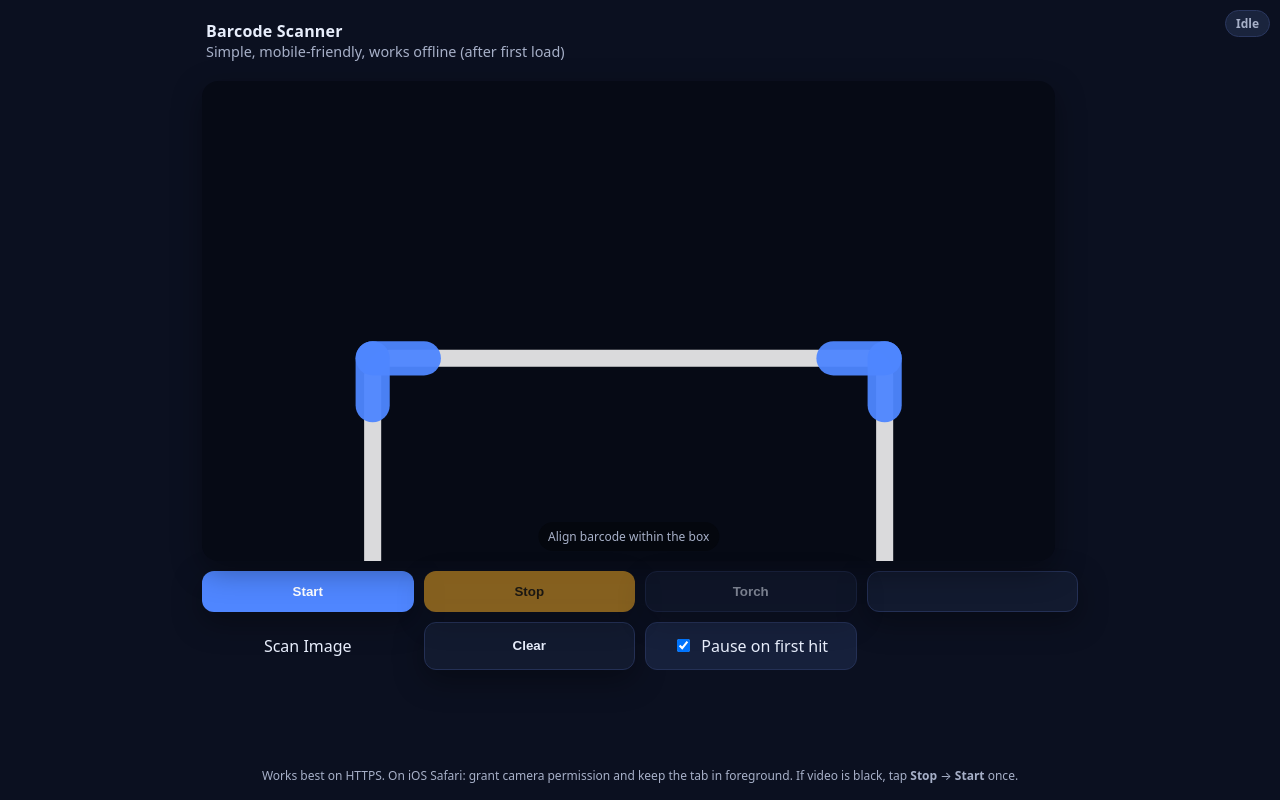
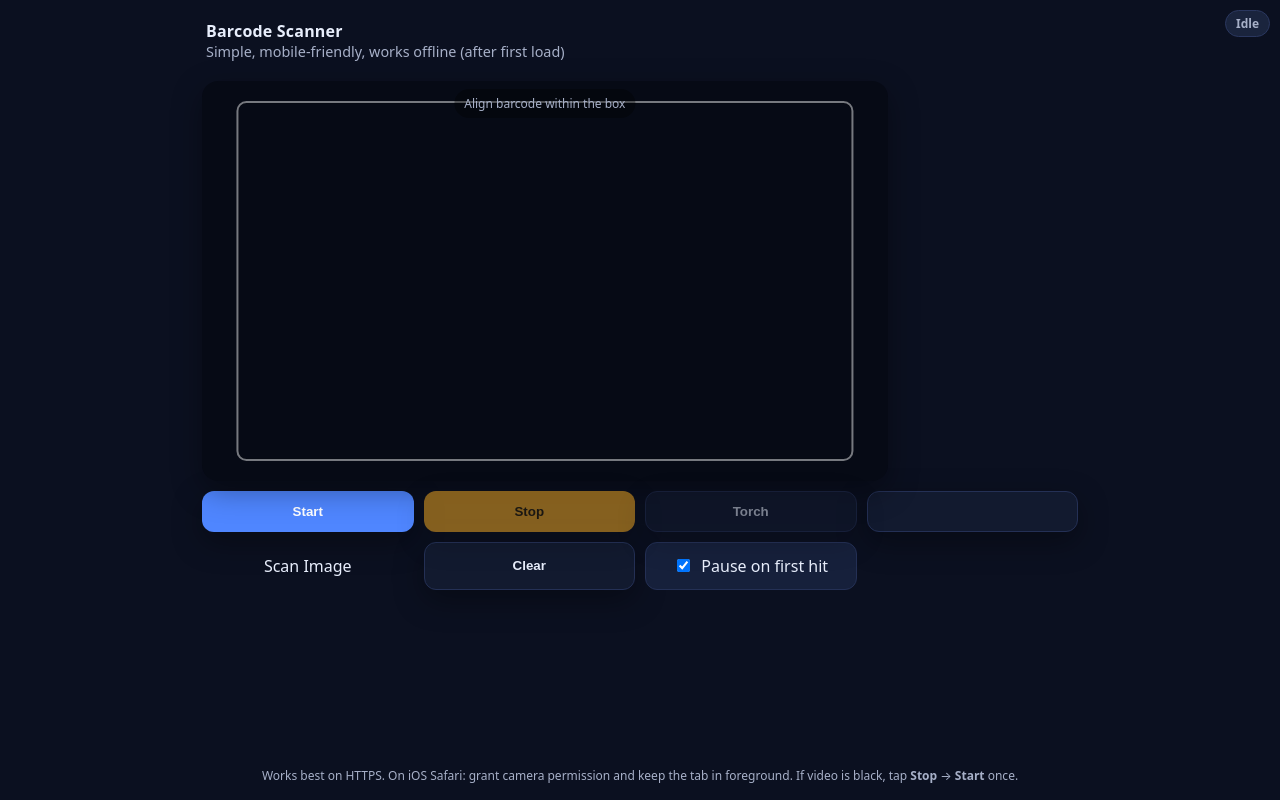
Before and after one commit to dr-afif/test, a plain HTML site: page index.html in a window 1280 px wide. Drawn offline with Linux system fonts and the light colour scheme.

Commit message:
Update index.html

```diff
--- a/index.html
+++ b/index.html
@@ -39,21 +39,28 @@
     }
     .title { font-weight: 700; letter-spacing: 0.2px; }
     .muted { color: var(--muted); font-size: 0.9rem; }
-
+    /* Viewfinder container */
     .video-wrap {
       position: relative;
       background: #060a15;
       border-radius: 16px;
       box-shadow: var(--shadow);
       overflow: hidden;
-      aspect-ratio: 12/7; /* match guide box ratio (60:35) */ /* tall preview for mobile; prevents layout shift */
+      aspect-ratio: 12/7; /* keep in sync with guide */
       max-height: 38vh;
     }
+
+    /* Centered, ratio-locked guide box that always fits inside with margins */
+    .guide-box { position: absolute; top: 50%; left: 50%; transform: translate(-50%, -50%);
+      width: 92%; max-width: calc(100% - 16px); /* horizontal margin */
+      aspect-ratio: 12/7; border: 2px solid rgba(255,255,255,0.45); border-radius: 10px;
+      box-shadow: inset 0 0 0 1px rgba(0,0,0,0.15); pointer-events: none; }
+    @media (min-width: 680px) { .guide-box { width: 90%; } }
     video { width: 100%; height: 100%; object-fit: cover; display: block; }
-    .guides { position: absolute; inset: 0; pointer-events: none; }
-    .guide-rect { stroke: rgba(255,255,255,0.85); stroke-width: 2; fill: none; }
-    .corner { stroke: rgba(79,134,255,0.95); stroke-width: 4; stroke-linecap: round; stroke-linejoin: round; }
-    .hint { position: absolute; left: 50%; bottom: 10px; transform: translateX(-50%); font-size: 12px; color: var(--muted); background: rgba(0,0,0,0.35); padding: 6px 10px; border-radius: 999px; }
+    .guides { display: none !important; }
+    .guide-rect { display: none !important; }
+    .corner { display: none !important; }
+    .hint { position: absolute; left: 50%; top: 8px; transform: translateX(-50%); font-size: 12px; color: var(--muted); background: rgba(0,0,0,0.35); padding: 6px 10px; border-radius: 999px; }
     .led {
       position: absolute; top: 10px; right: 10px; z-index: 3;
       padding: 4px 10px; border-radius: 999px; font-size: 12px; font-weight: 600;
@@ -95,7 +102,7 @@
     @media (min-width: 680px) { /* desktop-friendly */
       .app { max-width: 900px; margin: 0 auto; }
       .controls { grid-template-columns: repeat(4, 1fr); }
-      .video-wrap { aspect-ratio: 16/9; max-height: 60vh; }
+      .video-wrap { aspect-ratio: 12/7; max-height: 50vh; }
     }
   </style>
   <!-- ZXing (UMD) for barcode scanning -->
@@ -114,23 +121,7 @@
     <main>
       <section class="video-wrap">
         <video id="preview" playsinline autoplay muted></video>
-        <svg class="guides" viewBox="0 0 100 100" preserveAspectRatio="none" aria-hidden="true">
-          <!-- Centered guide box (60% width, 35% height) -->
-          <rect class="guide-rect" x="20" y="32.5" width="60" height="35" rx="2"/>
-          <!-- Corner brackets (inward-facing) -->
-          <!-- TL -->
-          <line class="corner" x1="20" y1="32.5" x2="26" y2="32.5"/>
-          <line class="corner" x1="20" y1="32.5" x2="20" y2="38"/>
-          <!-- TR -->
-          <line class="corner" x1="80" y1="32.5" x2="74" y2="32.5"/>
-          <line class="corner" x1="80" y1="32.5" x2="80" y2="38"/>
-          <!-- BR -->
-          <line class="corner" x1="80" y1="67.5" x2="74" y2="67.5"/>
-          <line class="corner" x1="80" y1="67.5" x2="80" y2="61.5"/>
-          <!-- BL -->
-          <line class="corner" x1="20" y1="67.5" x2="26" y2="67.5"/>
-          <line class="corner" x1="20" y1="67.5" x2="20" y2="61.5"/>
-        </svg>
+        <div class="guide-box" aria-hidden="true"></div>
         <div class="hint">Align barcode within the box</div>
       </section>
 
```
